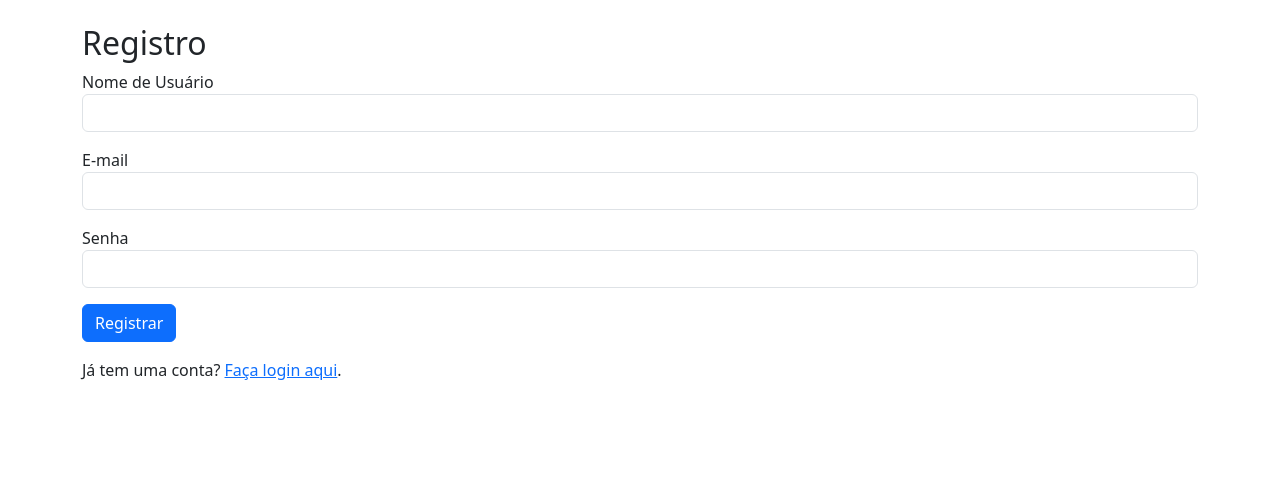
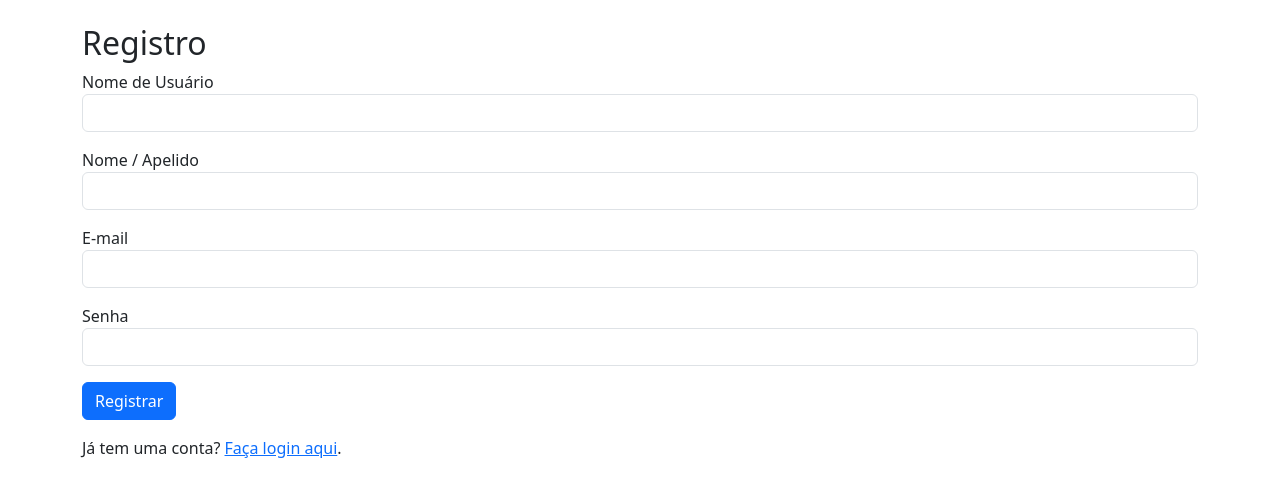
Before and after one commit to alyssa-sys/Grupo-1-FSI-Tutorial-Flask, a Flask app: page /registro in a window 1280 px wide. Shown: the part 56-553 px from the top of the page. Run offline with Flask 3, Linux system fonts and the light colour scheme.

Commit message:
remoção de inconsistências no login e registro

```diff
--- a/gerenciador_de_tarefas/templates/login.html
+++ b/gerenciador_de_tarefas/templates/login.html
@@ -4,12 +4,12 @@
 
 <form method="POST">
     <div class="mb-3">
-        <label>Nome de Usuário</label>
-        <input type="text" name="username" class="form-control" required>
+        <label>E-mail</label>
+        <input type="email" name="email" class="form-control" required>
     </div>
     <div class="mb-3">
         <label>Senha</label>
-        <input type="password" name="password" class="form-control" required>
+        <input type="password" name="senha" class="form-control" required>
     </div>
     <button type="submit" class="btn btn-primary">Login</button>
 </form>
--- a/gerenciador_de_tarefas/templates/registro.html
+++ b/gerenciador_de_tarefas/templates/registro.html
@@ -5,7 +5,11 @@
 <form method="POST">
     <div class="mb-3">
         <label>Nome de Usuário</label>
-        <input type="text" name="username" class="form-control" required>
+        <input type="text" name="nomeUsuario" class="form-control" required>
+    </div>
+    <div class="mb-3">
+        <label>Nome / Apelido</label>
+        <input type="text" name="nome" class="form-control">
     </div>
     <div class="mb-3">
         <label>E-mail</label>
@@ -13,7 +17,7 @@
     </div>
     <div class="mb-3">
         <label>Senha</label>
-        <input type="password" name="password" class="form-control" required>
+        <input type="password" name="senha" class="form-control" required>
     </div>
     <button type="submit" class="btn btn-primary">Registrar</button>
 </form>
```
